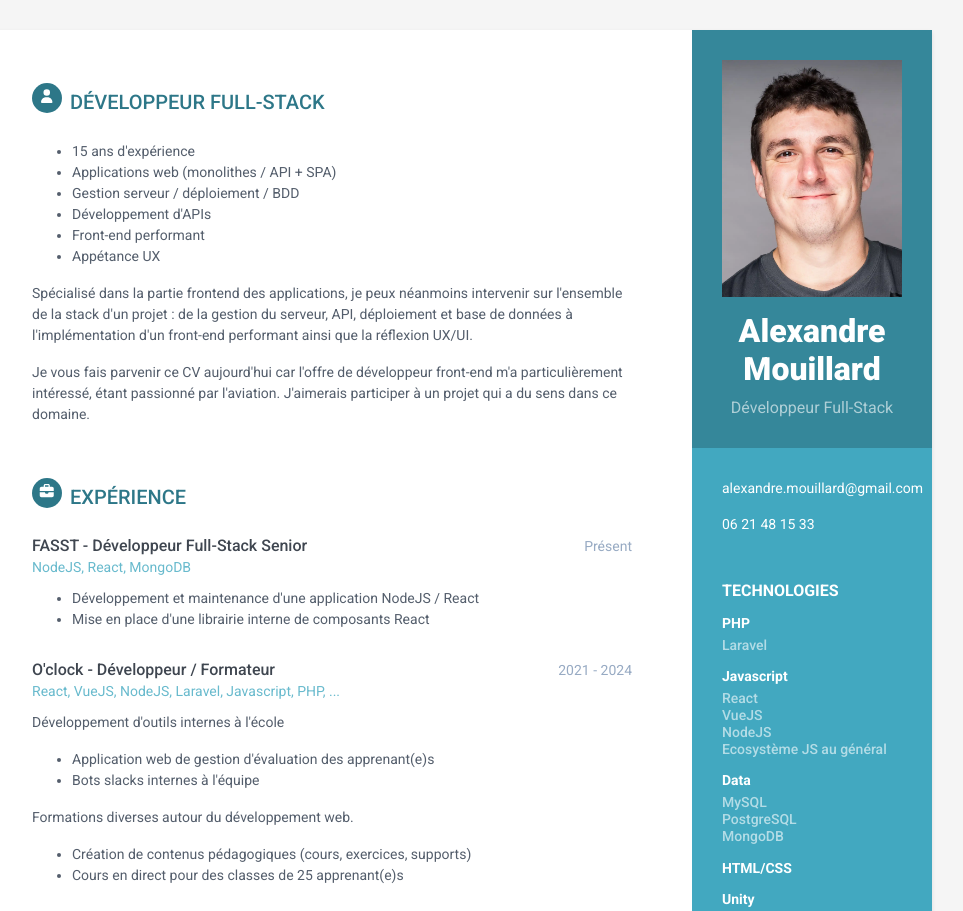
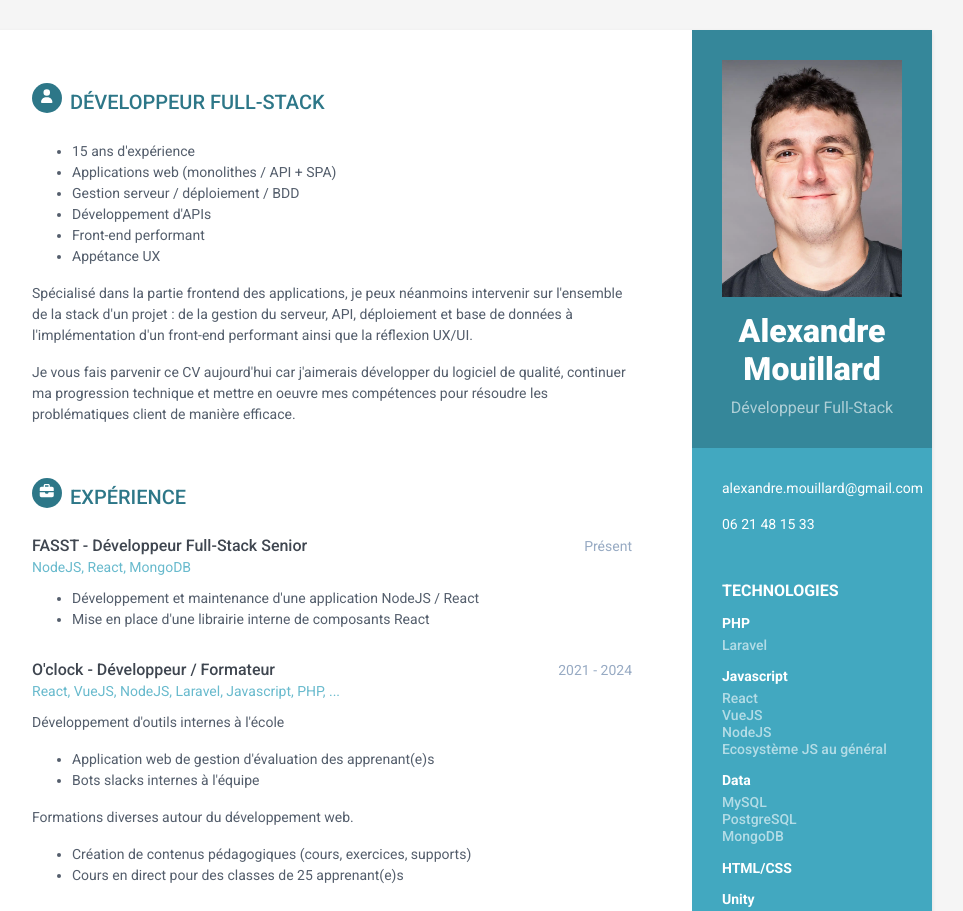
Before and after one commit to amouillard/amouillard.github.io, a plain HTML site: page index.html in a window 1280 px wide. Shown: the top 911 px of the page, without its empty margins (188-1151 px from the left). Drawn offline with Linux system fonts and the light colour scheme.

Commit message:
Update back

```diff
--- a/index.html
+++ b/index.html
@@ -125,8 +125,9 @@
             de la stack d'un projet : de la gestion du serveur, API, déploiement et base de données à l'implémentation
             d'un front-end performant ainsi que la réflexion UX/UI.
           </p>
-          <p>Je vous fais parvenir ce CV aujourd'hui car l'offre de développeur front-end m'a particulièrement
-            intéressé, étant passionné par l'aviation. J'aimerais participer à un projet qui a du sens dans ce domaine.
+          <p>Je vous fais parvenir ce CV aujourd'hui car j'aimerais développer du logiciel de qualité, continuer ma
+            progression
+            technique et mettre en oeuvre mes compétences pour résoudre les problématiques client de manière efficace.
           </p>
         </div><!--//summary-->
       </section><!--//section-->
```
